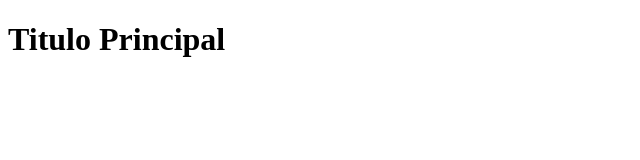
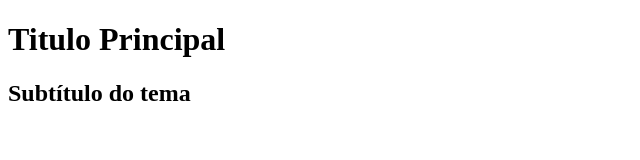
Before and after one commit to TauanRAdJ/A12Eng, a plain HTML site: page index.html in a window 1280 px wide. Shown: the whole page, without its empty margins (0-640 px from the left). Drawn offline with Linux system fonts and the light colour scheme.

Commit message:
Adicionar subtítulo ao conteúdo
Adicionar subtítulo ao conteúdo utilizando a tag  h2

```diff
--- a/index.html
+++ b/index.html
@@ -8,5 +8,6 @@
 </head>
 <body>
     <h1>Titulo Principal</h1>
+    <h2>Subtítulo do tema</h2>
 </body>
 </html>
```
